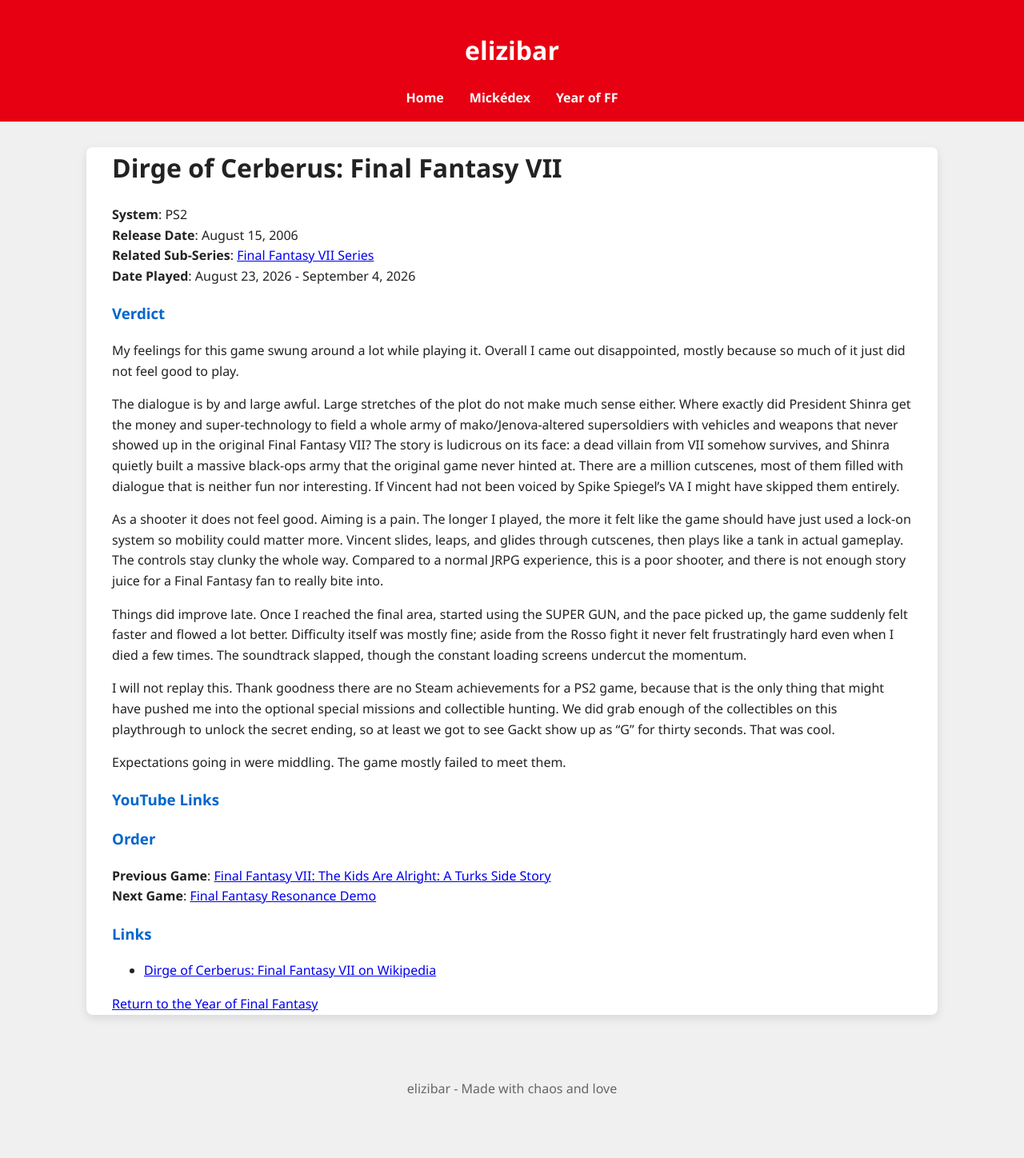
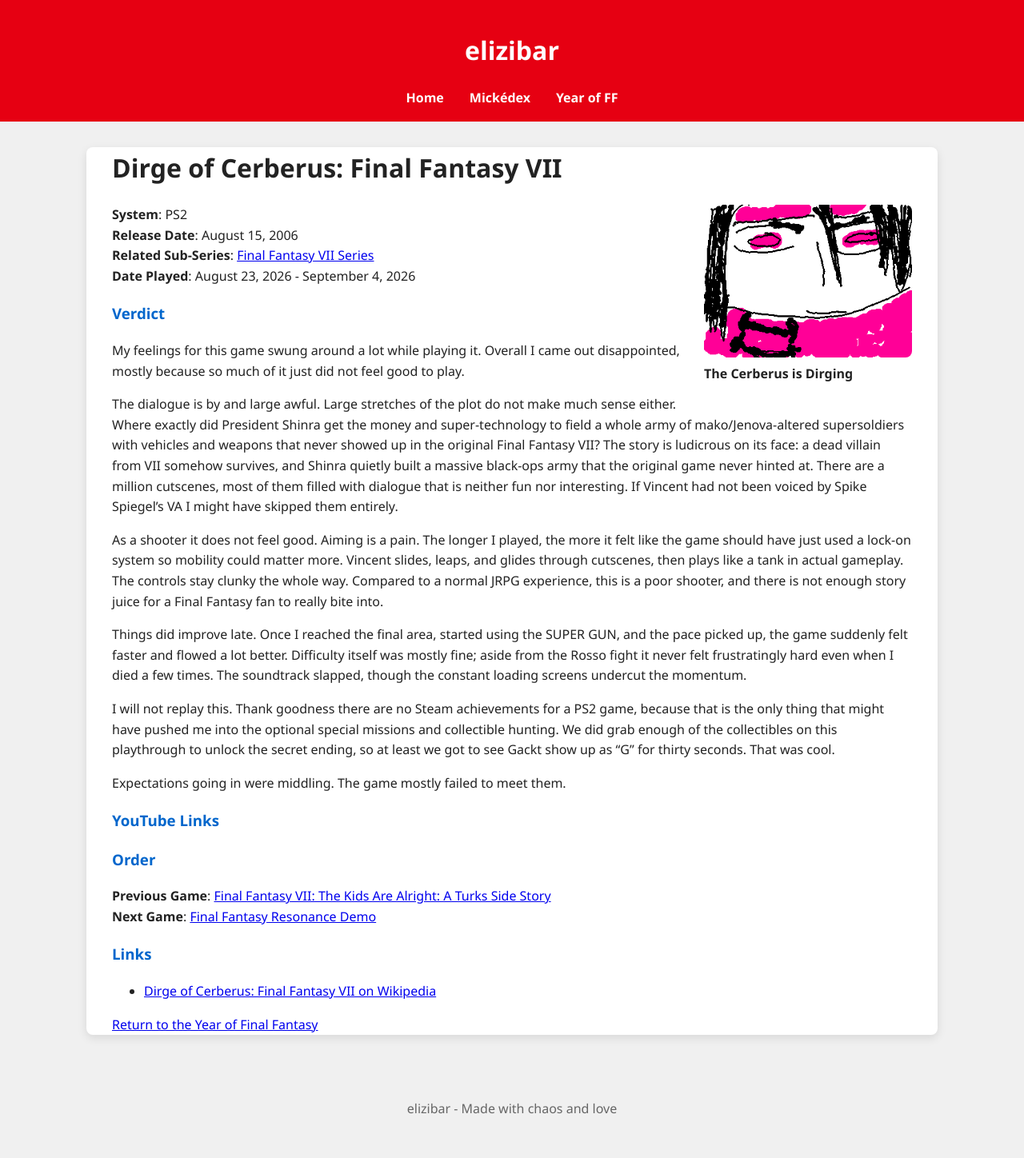
Before and after one commit to elizibar/elizibar.github.io, a Jekyll site: the page built from yearoffinalfantasy/FF7/ff7doc.md, in a window 1280 px wide. Shown: the whole page at 80% size. Built offline with Jekyll 4.4.1, drawn with Linux system fonts in a browser that asks for light colours; before the commit the page ends 1422 px from its top, so only the background shows below that.

Commit message:
dirge of cerberus

```diff
--- a/yearoffinalfantasy/FF7/ff7doc.md
+++ b/yearoffinalfantasy/FF7/ff7doc.md
@@ -5,6 +5,11 @@
 ---
 
 # Dirge of Cerberus: Final Fantasy VII
+
+<figure style="float: right; margin: 0 0 20px 20px; width: 260px;">
+  <img src="/assets/images/FF/vincentvalentinewigglypain.gif" alt="Vincent Valentine Wiggly Paint Doodle" style="width: 100%; border-radius: 8px;">
+  <figcaption><strong>The Cerberus is Dirging</strong></figcaption>
+</figure>
 
 **System**: PS2
 **Release Date**: August 15, 2006
```
Also changed, not shown: assets/images/FF/vincentvalentinewigglypain.gif (added).
